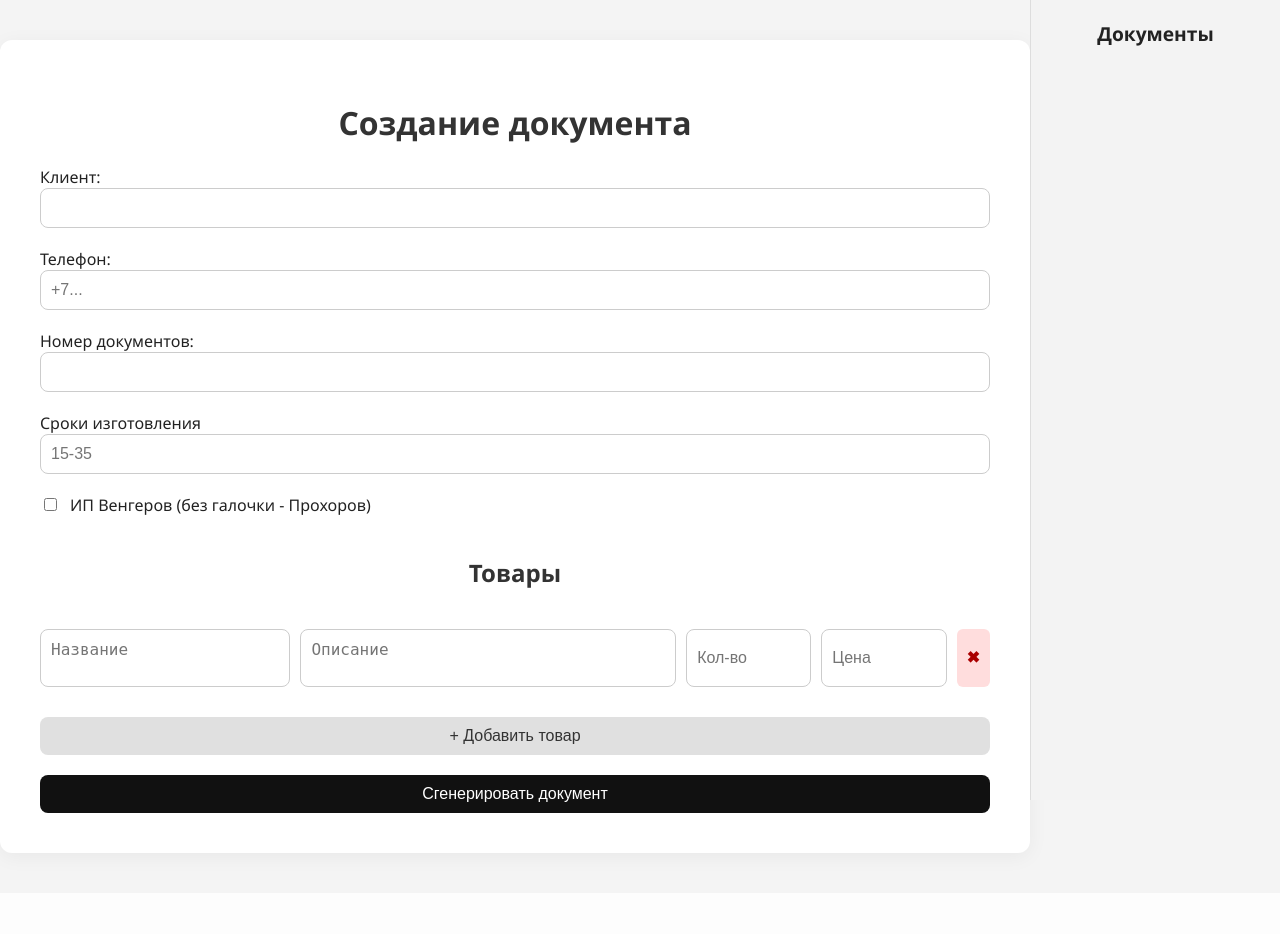
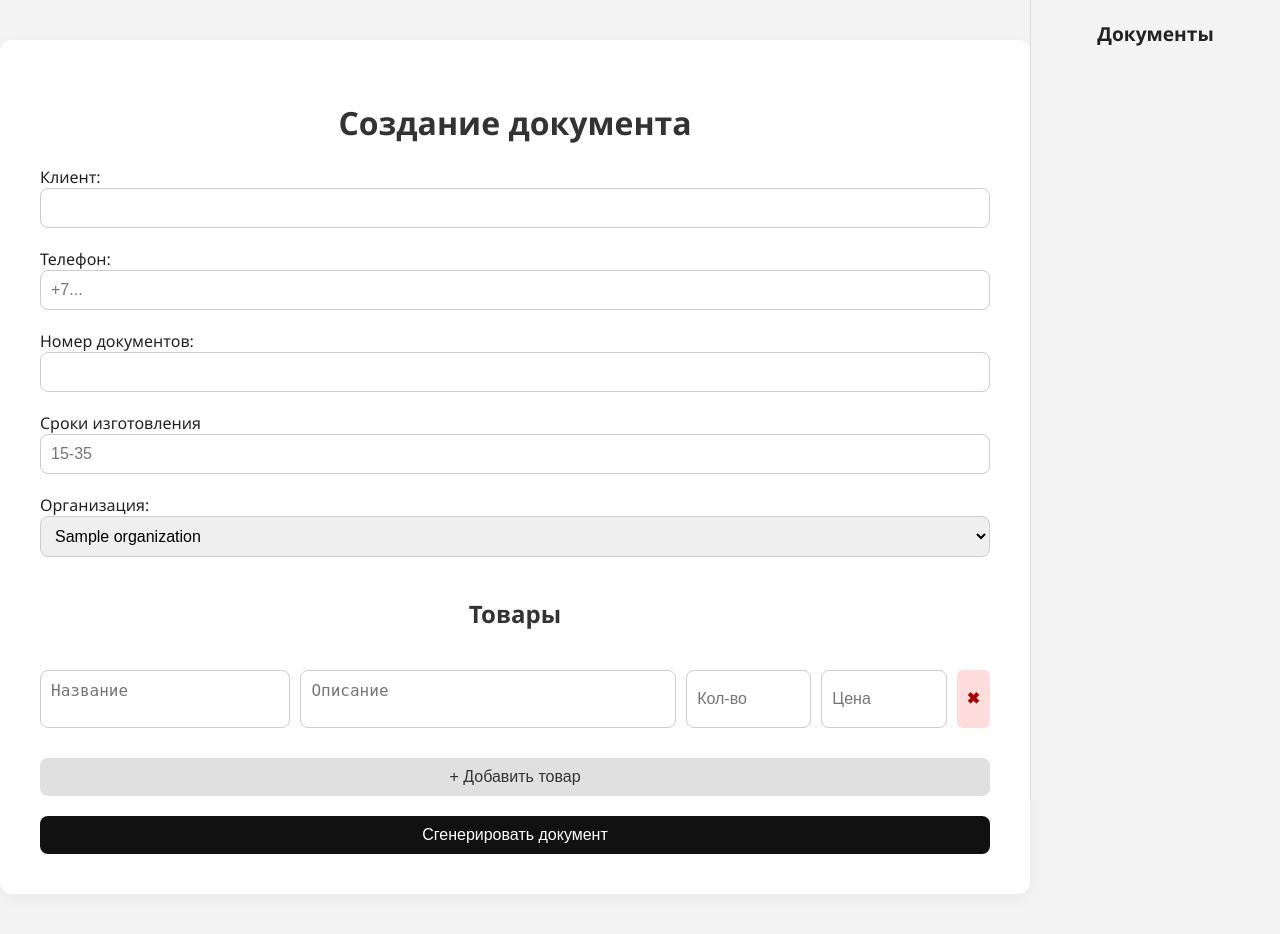
Before and after one commit to dez1ros/amo, a Flask app: template templates/form.html in a window 1280 px wide. Before the commit the page ends 862 px from the top, so only its background shows below. Run offline with Flask 3, Linux system fonts and the light colour scheme; the template is opened without the code that fills it: most values are stand-ins (such as "Sample title", 1, 10 or a date in 2020); data that the repository does not hold is empty.

Commit message:
Add self-employed Vengerov document templates

```diff
--- a/main.py
+++ b/main.py
@@ -2,18 +2,15 @@ import zipfile
 from pathlib import Path
 from tempfile import TemporaryDirectory
 
-from flask import Flask, render_template, request, send_file, jsonify, redirect
+from flask import Flask, render_template, request, send_file, jsonify
 from docxtpl import DocxTemplate
 from docx.enum.section import WD_SECTION
-import aspose.words as aw
 import os
 
 import json
 
 from num2words import num2words  # pip install num2words
 import locale
-from io import BytesIO
-
 from generation import generate_upd_xlsx
 from utils import add_file_to_archive, get_russian_date
 
@@ -21,6 +18,52 @@ from utils import add_file_to_archive, get_russian_date
 locale.setlocale(locale.LC_ALL, '')
 
 app = Flask(__name__)
+
+
+ORGANIZATIONS = {
+    "proh": {
+        "label": "ИП Прохоров М.В.",
+        "upd_template": "template_upd_proh.xlsx",
+        "templates": (
+            ("template_invoice_proh_QR.docx", "Счёт-договор {number}.docx"),
+            ("template_invoice_proh_.docx", "Счёт-договор {number} без QR.docx"),
+            ("template_act_proh.docx", "Акт {number}.docx"),
+            ("template_nacladnaya_proh.docx", "Накладная {number}.docx"),
+            ("template_spec_proh.docx", "Спецификация {number}.docx"),
+            ("template_predoplata_proh.docx", "Счёт предоплата к {number}.docx"),
+            ("template_postoplata_proh.docx", "Счёт остаток {number}.docx"),
+            ("template_KP_proh.docx", "КП.docx"),
+            ("template_KO_proh.docx", "Кассовый ордер {number}.docx"),
+        ),
+        "exclude_from_combined": {"template_invoice_proh_.docx"},
+    },
+    "veng": {
+        "label": "ИП Венгерова Е.Ю.",
+        "upd_template": "template_upd_veng.xlsx",
+        "templates": (
+            ("template_invoice_veng.docx", "Счёт-договор {number}.docx"),
+            ("template_act_veng.docx", "Акт {number}.docx"),
+            ("template_nacladnaya_veng.docx", "Накладная {number}.docx"),
+            ("template_spec_veng.docx", "Спецификация {number}.docx"),
+            ("template_predoplata_veng.docx", "Счёт предоплата к {number}.docx"),
+            ("template_postoplata_veng.docx", "Счёт остаток {number}.docx"),
+        ),
+        "exclude_from_combined": set(),
+    },
+    "veng_self": {
+        "label": "Самозанятый Венгеров А.Ю.",
+        "upd_template": "template_upd_veng_self.xlsx",
+        "templates": (
+            ("template_invoice_veng_self.docx", "Счёт-договор {number}.docx"),
+            ("template_act_veng_self.docx", "Акт {number}.docx"),
+            ("template_nacladnaya_veng_self.docx", "Накладная {number}.docx"),
+            ("template_spec_veng_self.docx", "Спецификация {number}.docx"),
+            ("template_predoplata_veng_self.docx", "Счёт предоплата к {number}.docx"),
+            ("template_postoplata_veng_self.docx", "Счёт остаток {number}.docx"),
+        ),
+        "exclude_from_combined": set(),
+    },
+}
 
 
 def _safe_filename_part(value):
@@ -40,7 +83,14 @@ def form():
         deal = request.form.get("deal")
         phone = request.form.get("phone")
         production_dates = request.form.get('production_dates')
-        is_ip = request.form.get("is_ip") == "on"
+        organization = request.form.get("organization")
+        if not organization:
+            # Поддержка запросов от старой формы с чекбоксом is_ip.
+            organization = "veng" if request.form.get("is_ip") == "on" else "proh"
+
+        organization_config = ORGANIZATIONS.get(organization)
+        if organization_config is None:
+            return jsonify({"error": "Неизвестная организация"}), 400
 
         names = request.form.getlist("name[]")
         descs = request.form.getlist("desc[]")
@@ -74,7 +124,6 @@ def form():
             "client": client,
             "deal": deal,
             "phone": phone,
-            "is_ip": is_ip,
             "date": get_russian_date(),
             "date_words": get_russian_date(True),
             "items": items,
@@ -87,39 +136,24 @@ def form():
             "date_year": get_russian_date(current="year")
         }
 
+        saved_form = {
+            **context,
+            "organization": organization,
+        }
+
         os.makedirs("saved_forms", exist_ok=True)
         base_filename = f'{number}'
         with open(f"saved_forms/{base_filename}.json", "w", encoding="utf-8") as f:
-            json.dump(context, f)
+            json.dump(saved_form, f)
 
         # doc = DocxTemplate("docs/template.docx")
         # doc.render(context)
         # output_path = "docs/output.docx"
         # doc.save(output_path)
 
-        if is_ip:  # Венгеров
-            upd_template_path = Path("docs") / "template_upd_veng.xlsx"
-            templates = {
-                "template_invoice_veng.docx": f"Счёт-договор {number}.docx",
-                "template_act_veng.docx": f"Акт {number}.docx",
-                "template_nacladnaya_veng.docx": f"Накладная {number}.docx",
-                "template_spec_veng.docx": f"Спецификация {number}.docx",
-                "template_predoplata_veng.docx": f"Счёт предоплата к {number}.docx",
-                "template_postoplata_veng.docx": f"Счёт остаток {number}.docx"
-            }
-        else:  # Прохоров
-            upd_template_path = Path("docs") / "template_upd_proh.xlsx"
-            templates = {
-                "template_invoice_proh_QR.docx": f"Счёт-договор {number}.docx",
-                "template_invoice_proh_.docx": f"Счёт-договор {number} без QR.docx",
-                "template_act_proh.docx": f"Акт {number}.docx",
-                "template_nacladnaya_proh.docx": f"Накладная {number}.docx",
-                "template_spec_proh.docx": f"Спецификация {number}.docx",
-                "template_predoplata_proh.docx": f"Счёт предоплата к {number}.docx",
-                "template_postoplata_proh.docx": f"Счёт остаток {number}.docx",
-                "template_KP_proh.docx": f"КП.docx",
-                "template_KO_proh.docx": f"Кассовый ордер {number}.docx"
-            }
+        upd_template_path = Path("docs") / organization_config["upd_template"]
+        templates = organization_config["templates"]
+        excluded_templates = organization_config["exclude_from_combined"]
 
         file_name = f'{number}.zip'
         from docx import Document
@@ -138,7 +172,8 @@ def form():
             with zipfile.ZipFile(zip_path, "w") as zip_file:
                 combined_doc = None  # будущий общий документ
 
-                for idx, (tpl_file, output_name) in enumerate(templates.items()):
+                for idx, (tpl_file, output_name_template) in enumerate(templates):
+                    output_name = output_name_template.format(number=number)
                     doc = DocxTemplate(f"docs/{tpl_file}")
                     doc.render(context)
                     temp_path = temp_dir / f"document_{idx}.docx"
@@ -148,7 +183,7 @@ def form():
                     zip_file.write(temp_path, arcname=output_name)
 
                     doc_to_append = Document(temp_path)
-                    if tpl_file == "template_invoice_proh_.docx":
+                    if tpl_file in excluded_templates:
                         continue
 
                     # собираем общий документ
@@ -190,7 +225,7 @@ def form():
             # download_name="документы.zip"
         )
 
-    return render_template("form.html")
+    return render_template("form.html", organizations=ORGANIZATIONS)
 
 
 @app.route("/list-json")
--- a/static/static.js
+++ b/static/static.js
@@ -90,9 +90,11 @@ function loadFileList() {
 }
 
 function restoreFormFromJson(data) {
-  // Вводим телефон и чекбокс
+  // Старые сохранения содержат is_ip вместо organization.
+  const organization = data.organization || (data.is_ip ? "veng" : "proh");
+
   document.querySelector('input[name="phone"]').value = data.phone || "";
-  document.querySelector('input[name="is_ip"]').checked = !!data.is_ip;
+  document.querySelector('select[name="organization"]').value = organization;
   document.querySelector('input[name="client"]').value = data.client || "";
   document.querySelector('input[name="deal"]').value = data.deal || "";
   document.querySelector('input[name="production_dates"]').value = data.production_dates || "";
--- a/static/style.css
+++ b/static/style.css
@@ -41,6 +41,7 @@ label {
 
 input[type="text"],
 input[type="number"],
+select,
 textarea {
     padding: 10px;
     font-size: 1rem;
@@ -58,6 +59,7 @@ textarea {
 }
 
 input:focus,
+select:focus,
 textarea:focus {
     outline: none;
     border-color: #666;
--- a/templates/form.html
+++ b/templates/form.html
@@ -23,9 +23,12 @@
             <label>Сроки изготовления
                 <input type="text" name="production_dates" placeholder="15-35" required>
             </label>
-            <label class="checkbox-label">
-                <input type="checkbox" name="is_ip">
-                ИП Венгеров (без галочки - Прохоров)
+            <label>Организация:
+                <select name="organization" required>
+                    {% for organization_id, organization in organizations.items() %}
+                        <option value="{{ organization_id }}">{{ organization.label }}</option>
+                    {% endfor %}
+                </select>
             </label>
 
             <h2>Товары</h2>
```
Also changed, not shown: tests/test_upd_generation.py (+47 -11 lines), 7 other files.
